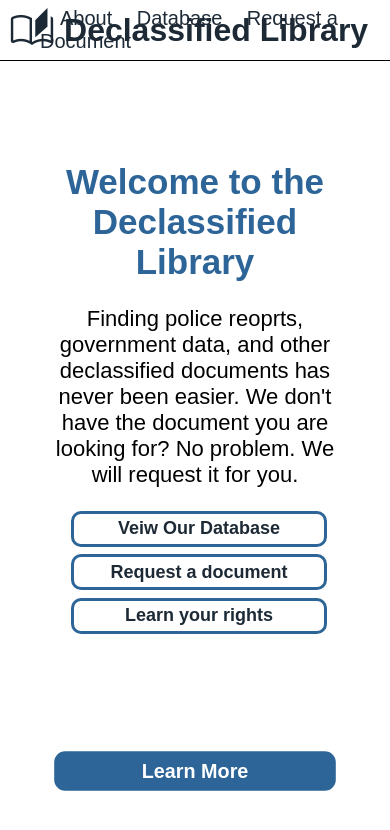
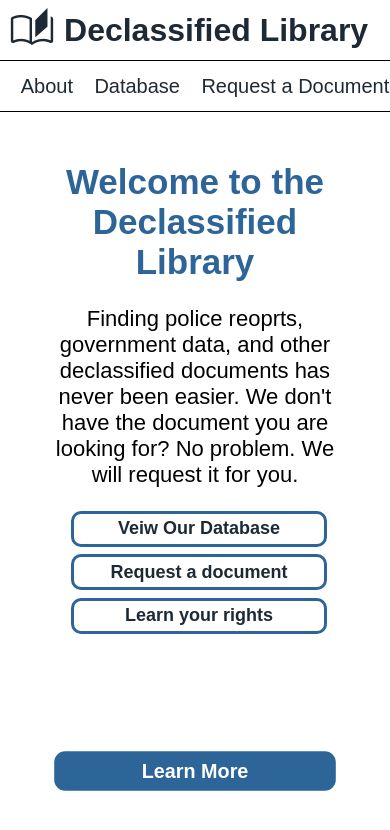
Before and after one commit to zephyroe/googleSolution, a plain HTML site: page index.html in a window 390 px wide. Drawn offline with nearby package versions, Linux system fonts and the light colour scheme; a web font is replaced by a local one.

Commit message:
Fix menu on desktop

```diff
--- a/header_style.css
+++ b/header_style.css
@@ -12,9 +12,12 @@ header {
   color: rgb(29, 42, 54);
   /* color: rgb(45, 101, 152); */
 }
-menu {
+.desktop-menu {
   position: absolute;
   right: 20px;
+}
+.mobile-menu {
+  display: none;
 }
 a {
   margin-left: 20px;
@@ -23,12 +26,35 @@ a {
   color: rgb(29, 42, 54);
 }
 
+@media (max-width: 750px) {
+  .desktop-menu {
+    display: none;
+  }
+  .mobile-menu {
+    display: flex;
+    position: absolute;
+    top: 61px;
+    width: 100vw;
+    height: 50px;
+    justify-content: space-around;
+    /* background-color: grey; */
+    padding: 0px;
+    margin: 0px;
+    border-bottom: solid 1px black;
+    align-items: center;
+  }
+  a {
+    /* margin-left: 20px; */
+    /* display: none; */
+    font-size: 20px;
+    text-decoration: none;
+    color: rgb(29, 42, 54);
+  }
+}
 /*
-For the icons, I changed the color and size and most likely
-adjusted the aspect ratio slightly in the process of creating the
-main graphic used on the homepage (src = "home_graphic.png").
+For the icon in the header, I changed the color and size.
 
-All Icons were made availble through the open source icon repository
+The icon was made availble through the open source icon repository
 made public by Google:
 
 https://fonts.google.com/icons
--- a/index.html
+++ b/index.html
@@ -18,12 +18,18 @@
         auto_stories
       </span>
       <h1 class="header-title">Declassified Library</h1>
-      <menu>
+      <menu class="desktop-menu">
         <a href="#">About</a>
         <a href="#">Database</a>
         <a href="#">Request a Document</a>
       </menu>
+
     </header>
+    <menu class="mobile-menu">
+      <a href="#">About</a>
+      <a href="#">Database</a>
+      <a href="#">Request a Document</a>
+    </menu>
     <main>
       <div class="container">
         <div class="text-div">
--- a/style.css
+++ b/style.css
@@ -177,3 +177,8 @@ than 800px
     font-size: 22px;
   }
 }
+@media (max-height: 600px) {
+  .link-list {
+    display: none;
+  }
+}
```
